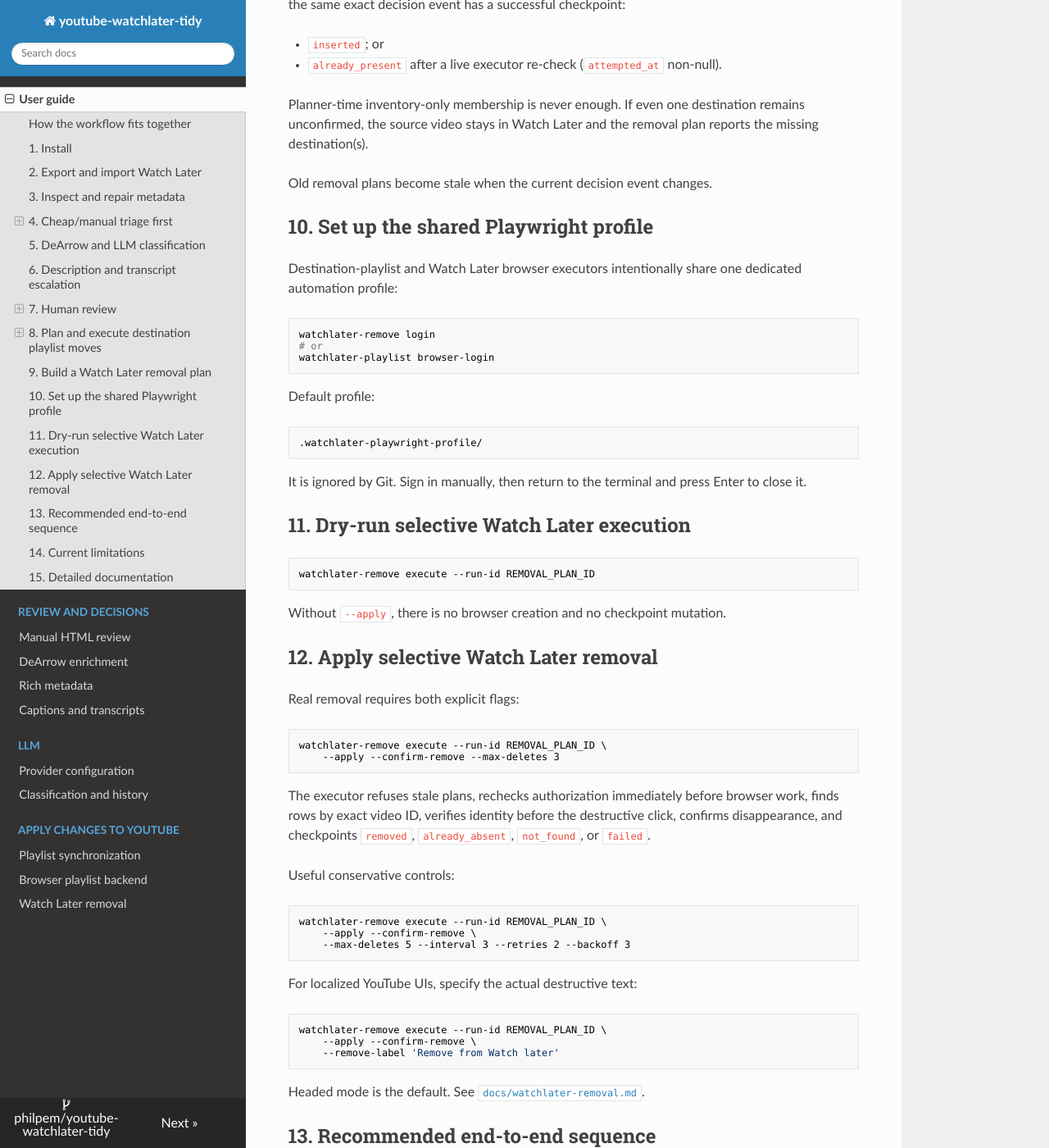
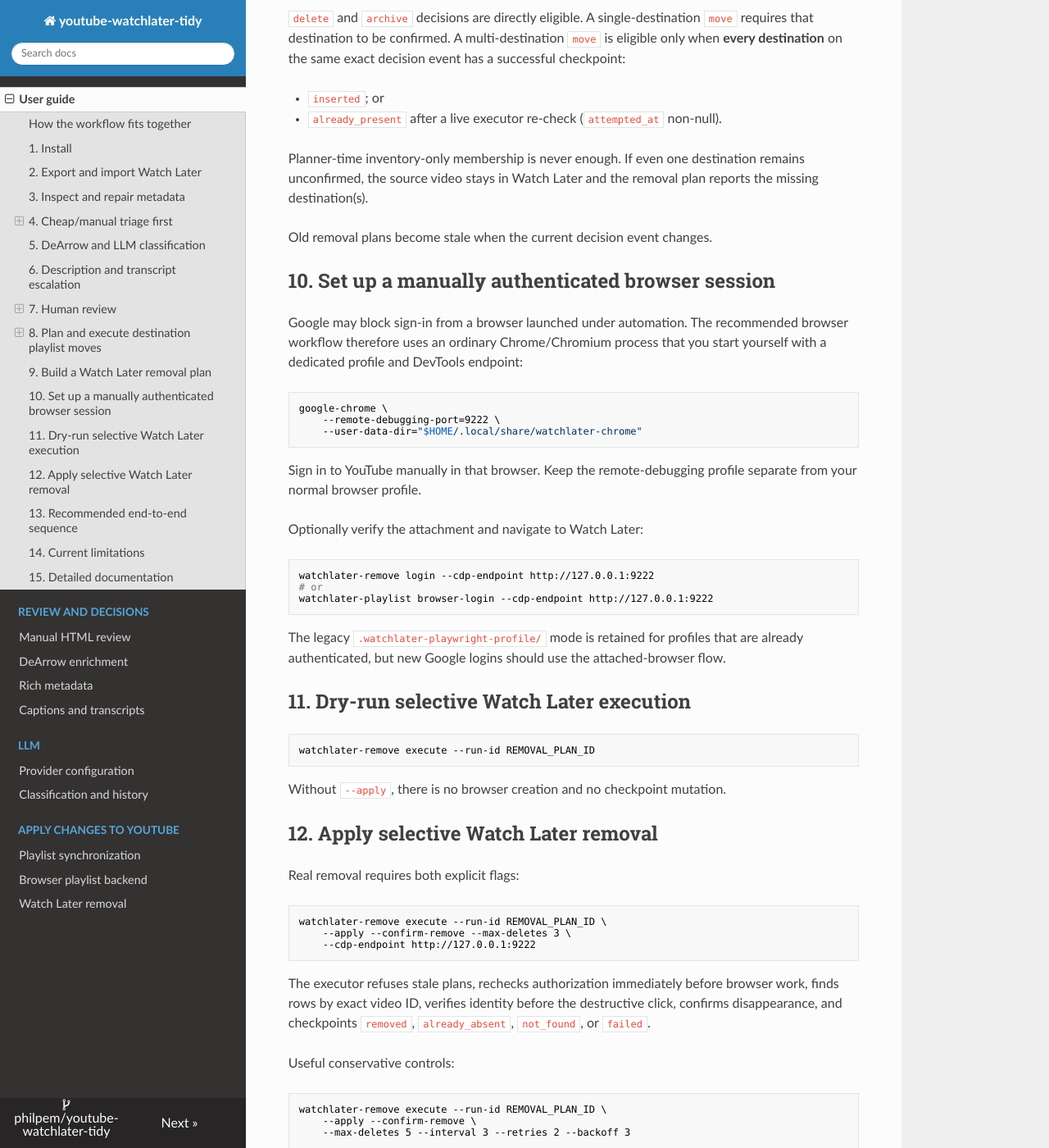
Before and after one commit to philpem/youtube-watchlater-tidy, an MkDocs documentation site: the page built from docs/index.md, in a window 1280 px wide and 1400 px high, scrolled down 7565 px. Shown: the whole window at 82% size. Built offline with MkDocs 1.6.1, drawn with Linux system fonts in a browser that asks for light colours; nearby versions of some CDN libraries; some of the changed text lies outside the part shown.

Commit message:
Update operator guide for attached browser sessions

````diff
--- a/docs/index.md
+++ b/docs/index.md
@@ -311,17 +311,20 @@ watchlater-playlist execute --run-id PLAN_ID --apply --max-writes 5
 
 ### Playwright backend
 
-Use the shared dedicated automation profile:
+For a fresh login, launch Chrome/Chromium yourself with a dedicated remote-debugging profile and authenticate manually:
 
 ```bash
-watchlater-playlist browser-login
+google-chrome \
+    --remote-debugging-port=9222 \
+    --user-data-dir="$HOME/.local/share/watchlater-chrome"
 ```
 
-Then apply cautiously:
+Then attach the executor to that already-authenticated browser:
 
 ```bash
 watchlater-playlist execute --run-id BROWSER_PLAN_ID \
-    --apply --max-writes 3
+    --apply --max-writes 3 \
+    --cdp-endpoint http://127.0.0.1:9222
 ```
 
 Both executors check live membership before insertion, checkpoint every destination separately, refuse stale decision-event IDs, and resume without repeating confirmed work. A secondary destination is valid because authorization is checked against the complete destination set on the exact current decision.
@@ -344,23 +347,27 @@ Planner-time inventory-only membership is never enough. If even one destination
 
 Old removal plans become stale when the current decision event changes.
 
-## 10. Set up the shared Playwright profile
+## 10. Set up a manually authenticated browser session
 
-Destination-playlist and Watch Later browser executors intentionally share one dedicated automation profile:
+Google may block sign-in from a browser launched under automation. The recommended browser workflow therefore uses an ordinary Chrome/Chromium process that you start yourself with a dedicated profile and DevTools endpoint:
 
 ```bash
-watchlater-remove login
-# or
-watchlater-playlist browser-login
+google-chrome \
+    --remote-debugging-port=9222 \
+    --user-data-dir="$HOME/.local/share/watchlater-chrome"
 ```
 
-Default profile:
+Sign in to YouTube manually in that browser. Keep the remote-debugging profile separate from your normal browser profile.
 
-```text
-.watchlater-playwright-profile/
+Optionally verify the attachment and navigate to Watch Later:
+
+```bash
+watchlater-remove login --cdp-endpoint http://127.0.0.1:9222
+# or
+watchlater-playlist browser-login --cdp-endpoint http://127.0.0.1:9222
 ```
 
-It is ignored by Git. Sign in manually, then return to the terminal and press Enter to close it.
+The legacy `.watchlater-playwright-profile/` mode is retained for profiles that are already authenticated, but new Google logins should use the attached-browser flow.
 
 ## 11. Dry-run selective Watch Later execution
 
@@ -376,7 +383,8 @@ Real removal requires both explicit flags:
 
 ```bash
 watchlater-remove execute --run-id REMOVAL_PLAN_ID \
-    --apply --confirm-remove --max-deletes 3
+    --apply --confirm-remove --max-deletes 3 \
+    --cdp-endpoint http://127.0.0.1:9222
 ```
 
 The executor refuses stale plans, rechecks authorization immediately before browser work, finds rows by exact video ID, verifies identity before the destructive click, confirms disappearance, and checkpoints `removed`, `already_absent`, `not_found`, or `failed`.
````
